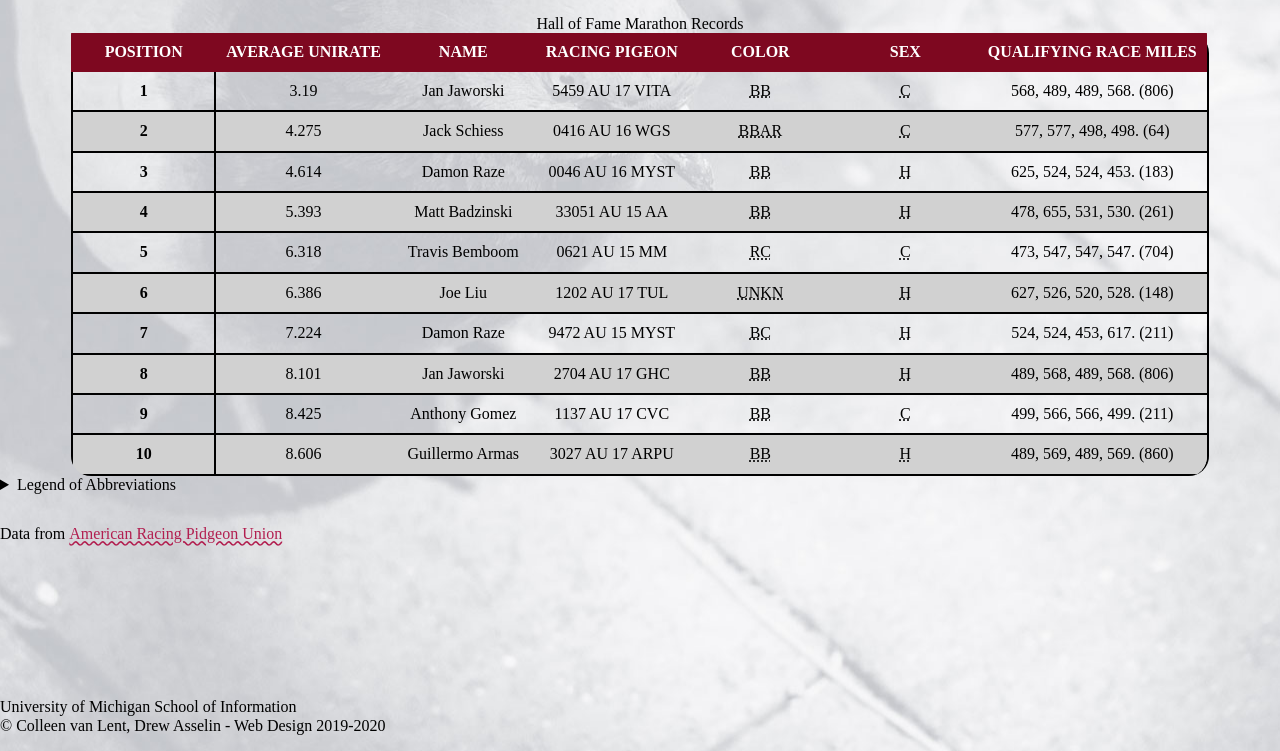
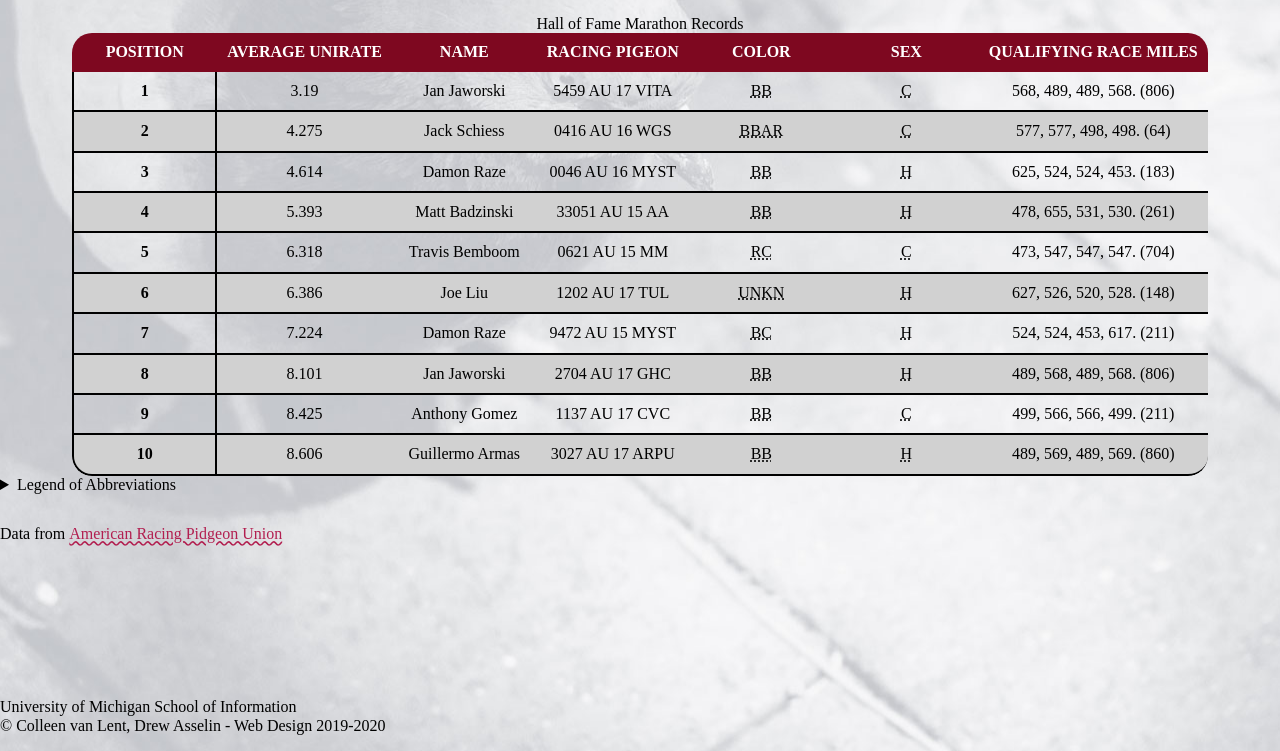
Before and after one commit to antshep-umich/wk3, a plain HTML site: page birds-main/index.html in a window 1280 px wide. Shown: the part 49-800 px from the top of the page. Drawn offline with nearby package versions, Linux system fonts and the light colour scheme.

Commit message:
Add files via upload

```diff
--- a/birds-main/css/style.css
+++ b/birds-main/css/style.css
@@ -65,7 +65,7 @@ tr:nth-child(odd){
 
 table{
     border-spacing: 0px;
-    border-right: 2px solid #000000;
+    /* border-right: 2px solid #000000; */
     margin:auto;
     border-radius: 20px;
     overflow:hidden;
@@ -77,3 +77,29 @@ footer{
     left:0px;
     width:100%;
 }
+
+thead>tr:first-child>th:first-child{
+    border-top-left-radius: 20px;
+}
+
+thead>tr:first-child>th:last-child{
+    border-top-right-radius: 20px;
+}
+
+tbody>tr:last-child>th:first-child{
+    border-bottom-left-radius: 20px;
+}
+
+tbody>tr:last-child>td:last-child{
+    border-bottom-right-radius: 20px;
+}
+
+tbody>tr:first-child{
+    border-top-left-radius: 20px;
+    border-top-right-radius: 20px;
+}
+
+tbody>tr:last-child{
+    border-bottom-left-radius: 20px;
+    border-bottom-right-radius: 20px;
+}
```
